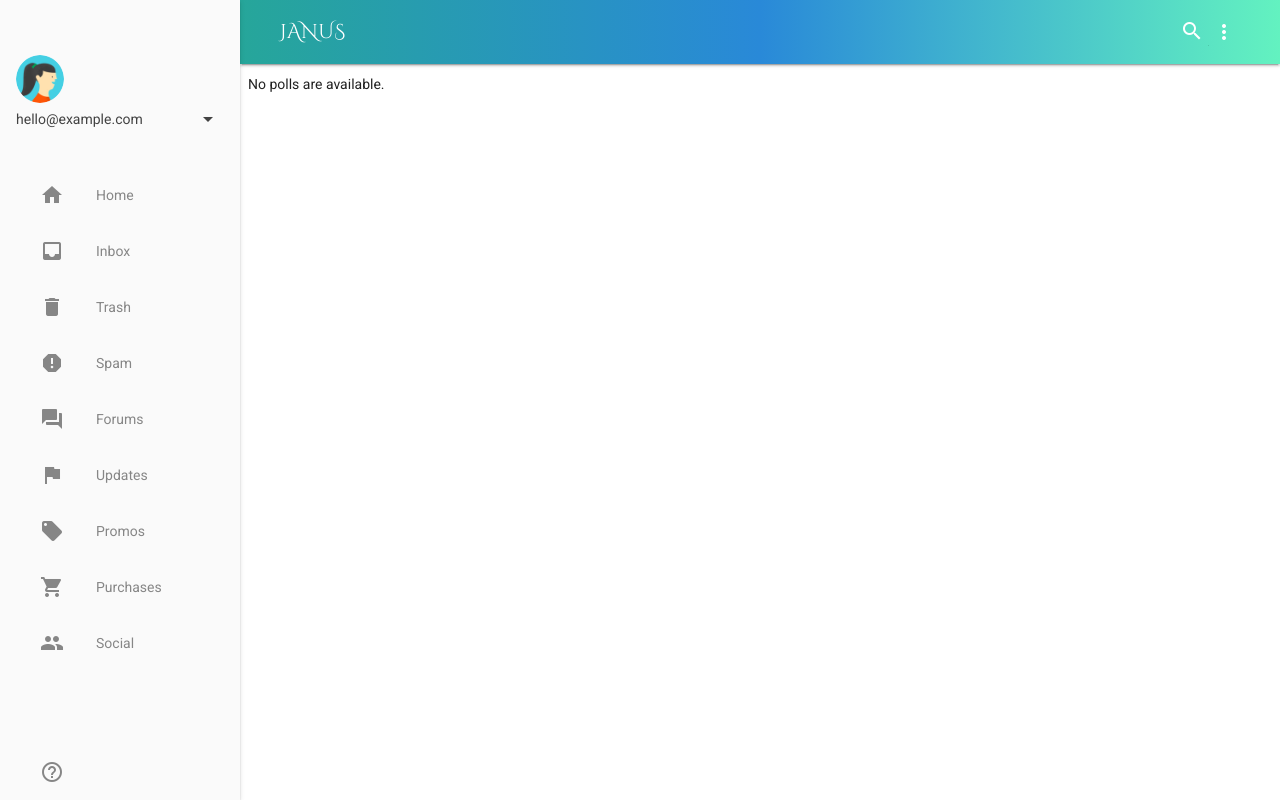
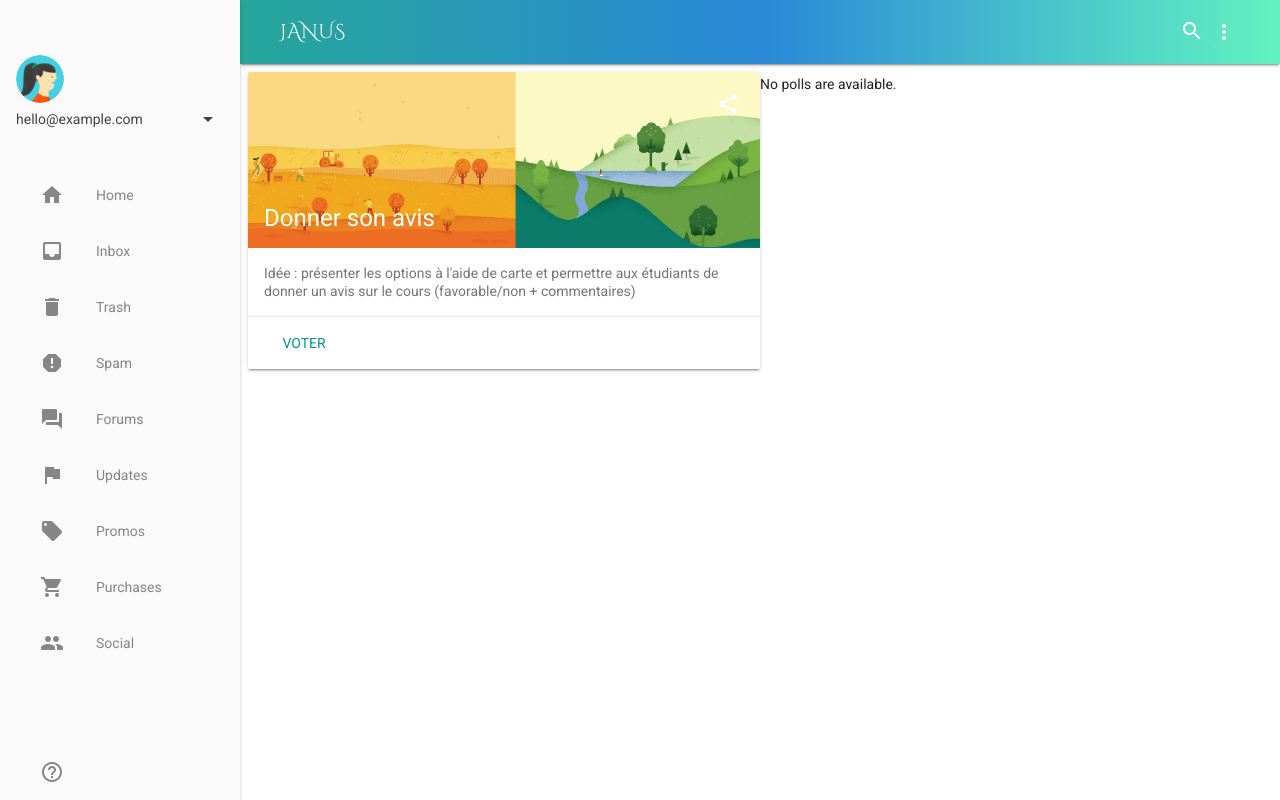
Before and after one commit to Oungaya/Janus, a Django app: template janus/optionnelles/templates/optionnelles/index.html in a window 1280 px wide. Run offline with Django 3.2, Linux system fonts and the light colour scheme; the template is opened without the code that fills it, so the values that code supplies are empty.

Commit message:
Ajout de carte pour test

```diff
--- a/janus/optionnelles/static/optionnelles/style.css
+++ b/janus/optionnelles/static/optionnelles/style.css
@@ -234,3 +234,42 @@ _:-ms-input-placeholder, :root .demo-graph {
   background: -webkit-linear-gradient(left, #26a69a 0%,#2989d8 50%,#63f2c0 100%);
   background: linear-gradient(to right, #26a69a 0%,#2989d8 50%,#63f2c0 100%);
 }
+
+.test-card-wide.mdl-card {
+  width: 512px;
+}
+.test-card-wide > .mdl-card__title {
+  color: #fff;
+  height: 176px;
+  background: url('images/testcard.png') center / cover;
+}
+.test-card-wide > .mdl-card__menu {
+  color: #fff;
+}
+
+.card-test-list{
+  margin-left: 8px;
+}
+
+.card-test-list > .mdl-card__actions {
+  display: flex;
+  box-sizing:border-box;
+  align-items: center;
+  background: #26a69a;
+  background: -moz-linear-gradient(left, #26a69a 0%, #2989d8 50%, #63f2c0 100%);
+  background: -webkit-linear-gradient(left, #26a69a 0%,#2989d8 50%,#63f2c0 100%);
+  background: linear-gradient(to right, #26a69a 0%,#2989d8 50%,#63f2c0 100%);
+}
+
+.card-test-list > .mdl-card__actions > .material-icons {
+  padding-right: 10px;
+}
+.card-test-list > .mdl-card__title,
+.card-test-list > .mdl-card__actions,
+.card-test-list > .mdl-card__actions > .mdl-button {
+  color: #fff;
+}
+
+.mdl-card{
+  margin-bottom: 8px;
+}
--- a/janus/optionnelles/templates/optionnelles/index.html
+++ b/janus/optionnelles/templates/optionnelles/index.html
@@ -1,7 +1,27 @@
 {% extends "optionnelles/base.html" %}
 
 {% block content %}
+<div class="test-card-wide mdl-card mdl-shadow--2dp">
+        <div class="mdl-card__title">
+          <h2 class="mdl-card__title-text">Donner son avis</h2>
+        </div>
+        <div class="mdl-card__supporting-text">
+          Idée : présenter les options à l'aide de carte et permettre aux étudiants de donner un avis sur le cours (favorable/non + commentaires)
+        </div>
+        <div class="mdl-card__actions mdl-card--border">
+          <a class="mdl-button mdl-button--colored mdl-js-button mdl-js-ripple-effect">
+            Voter
+          </a>
+        </div>
+        <div class="mdl-card__menu">
+          <button class="mdl-button mdl-button--icon mdl-js-button mdl-js-ripple-effect">
+            <i class="material-icons">share</i>
+          </button>
+        </div>
+      </div>
 {% if user_list %}
+<div class="card-test-list mdl-card mdl-shadow--2dp">
+    <div class="mdl-card__title mdl-card--expand">
     <ul class="mdl-list" style="width:300px;">
     {% for user in user_list %}
         <li class="mdl-list__item">
@@ -20,6 +40,15 @@
         </li>
     {% endfor %}
     </ul>
+    </div>
+    <div class="mdl-card__actions mdl-card--border">
+            <a class="mdl-button mdl-button--colored mdl-js-button mdl-js-ripple-effect">
+              Valider l'inscription
+            </a>
+            <div class="mdl-layout-spacer"></div>
+            <i class="material-icons">event</i>
+          </div>
+</div>
     <table class="mdl-data-table mdl-js-data-table mdl-data-table--selectable mdl-shadow--2dp">
             <thead>
               <tr>
@@ -45,4 +74,5 @@
 {% else %}
     <p>No polls are available.</p>
 {% endif %}
+
 {% endblock %}
```
Also changed, not shown: janus/optionnelles/static/optionnelles/images/testcard.png (added), 3 other files.
